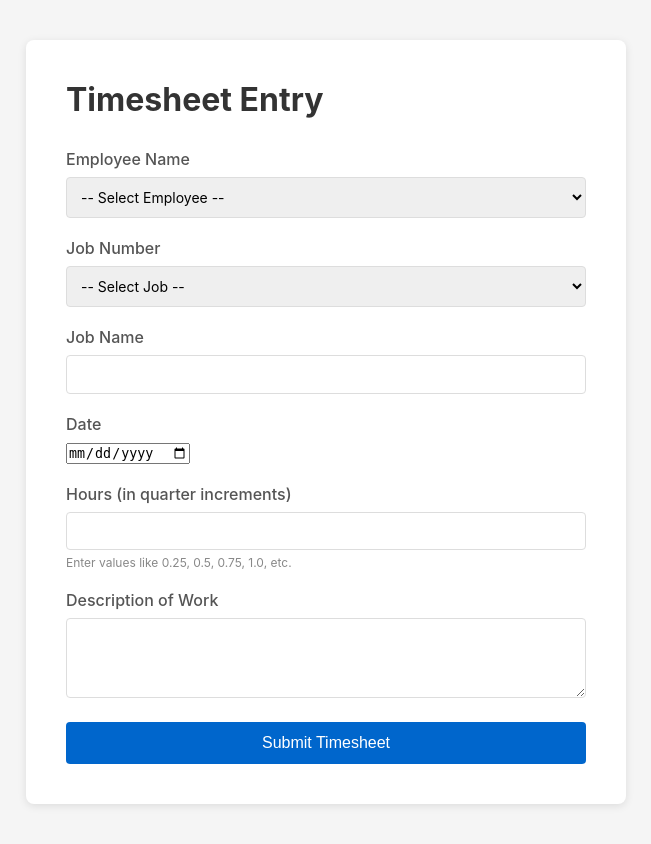
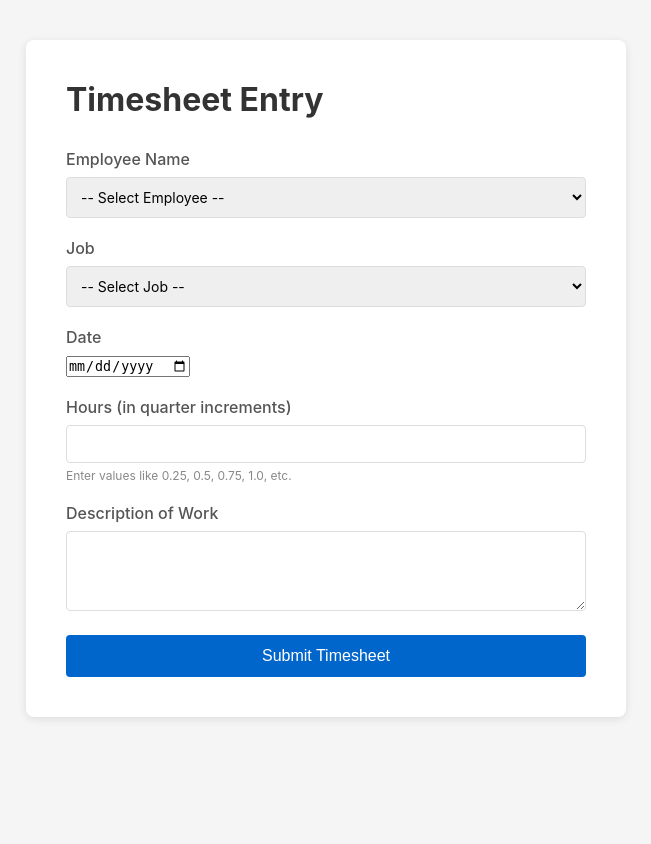
Before and after one commit to bclarknc-tech/Timesheet-app, a Flask app: page / in a window 1280 px wide. Shown: the whole page, without its empty margins (314-965 px from the left). After the commit the page ends 719 px from the top, so only its background shows below. Run offline with Flask 3, Linux system fonts and the light colour scheme.

Commit message:
Remove separate job name field, show job number - name in dropdown only

```diff
--- a/templates/index.html
+++ b/templates/index.html
@@ -36,15 +36,10 @@
             </div>
 
             <div class="form-group">
-                <label for="job">Job Number</label>
+                <label for="job">Job</label>
                 <select id="job" name="job_number" required>
                     <option value="">-- Select Job --</option>
                 </select>
-            </div>
-
-            <div class="form-group">
-                <label for="jobName">Job Name</label>
-                <input type="text" id="jobName" name="job_name" readonly>
             </div>
 
             <div class="form-group">
@@ -84,20 +79,14 @@
                 });
             });
 
-        document.getElementById('job').addEventListener('change', (e) => {
-            const job = jobs.find(j => j.number === e.target.value);
-            if (job) {
-                document.getElementById('jobName').value = job.name;
-            }
-        });
-
         document.getElementById('timesheetForm').addEventListener('submit', (e) => {
             e.preventDefault();
             const form = e.target;
+            const job = jobs.find(j => j.number === form.job_number.value);
             const data = {
                 employee_name: form.employee_name.value,
                 job_number: form.job_number.value,
-                job_name: form.job_name.value,
+                job_name: job ? job.name : '',
                 date: form.date.value,
                 hours: form.hours.value,
                 description: form.description.value
```
